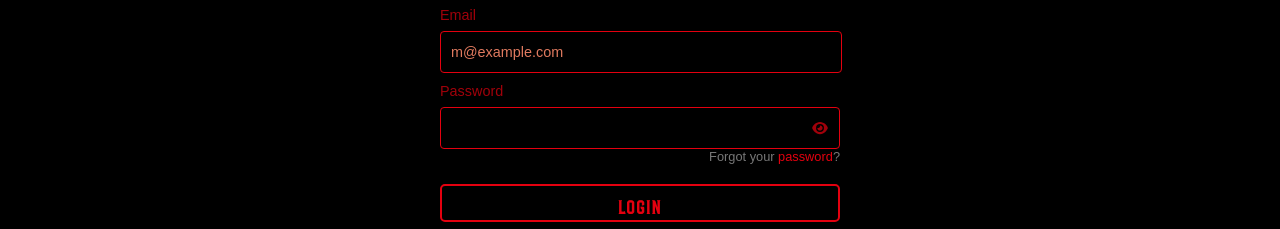
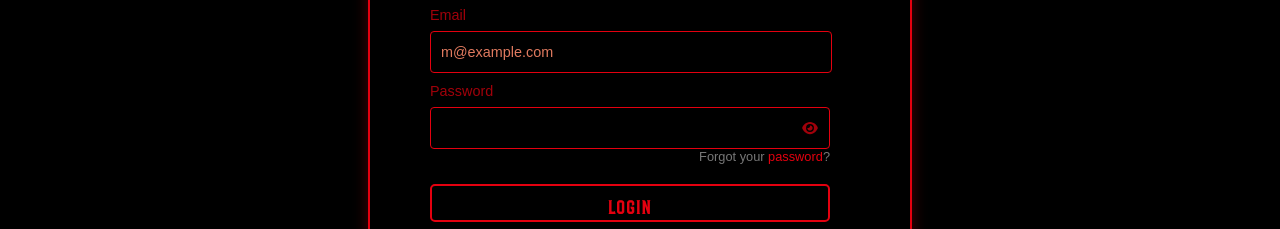
Before and after one commit to Klooy/LandingCV-MFCF, a plain HTML site: page AkatsukiThemeLogin.html in a window 1280 px wide. Shown: the part 344-573 px from the top of the page. Drawn offline with Linux system fonts and the light colour scheme.

Commit message:
Update AkatsukiThemeLogin.html
fix para moviles

```diff
--- a/AkatsukiThemeLogin.html
+++ b/AkatsukiThemeLogin.html
@@ -7,7 +7,9 @@
     <link rel="stylesheet" href="AkatsukiThemeLogin.css">
 </head>
 <body>
-        <!-- Akatsuki cloud images -->
+    <!-- Añadido el contenedor login-frame que ahora contiene las nubes -->
+    <div class="login-frame">
+        <!-- Imágenes de nubes Akatsuki ahora dentro del login-frame -->
         <img src="../Recursos/cloud.png" alt="Akatsuki Cloud" class="akatsuki-cloud cloud-left-top">
         <img src="../Recursos/cloud.png" alt="Akatsuki Cloud" class="akatsuki-cloud cloud-left-bottom">
         <img src="../Recursos/cloud.png" alt="Akatsuki Cloud" class="akatsuki-cloud cloud-right-bottom">
@@ -47,7 +49,8 @@
             </button>
             <p class="signup-link">Don't have an account? <a href="#">Sign up</a></p>
         </div>
+    </div>
 
-    <script src="AkatsukiThemeLogin.js"></script> </body>
+    <script src="AkatsukiThemeLogin.js"></script>
 </body>
 </html>
```
Lines whose indentation alone changed are shown as unchanged.
